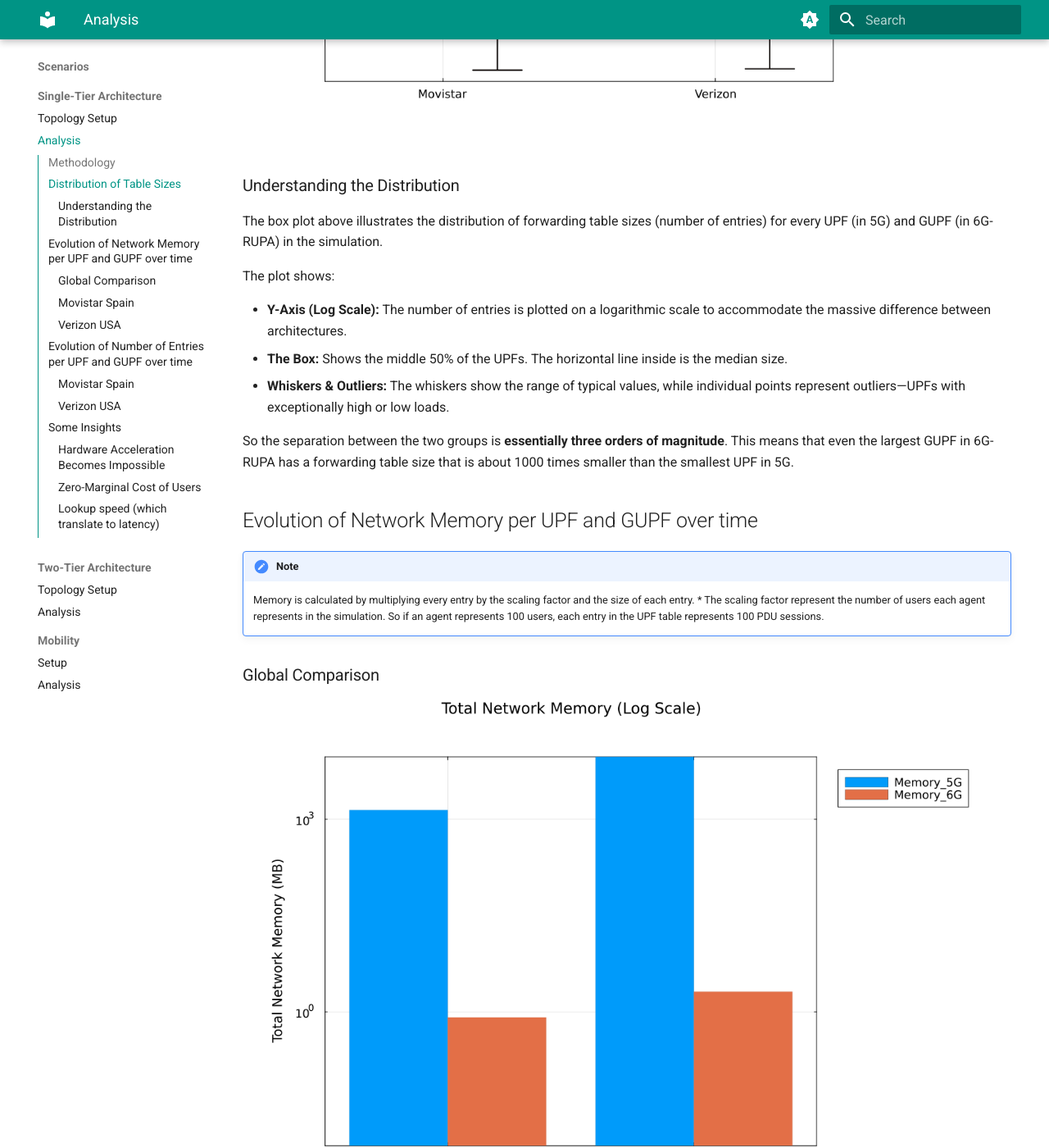
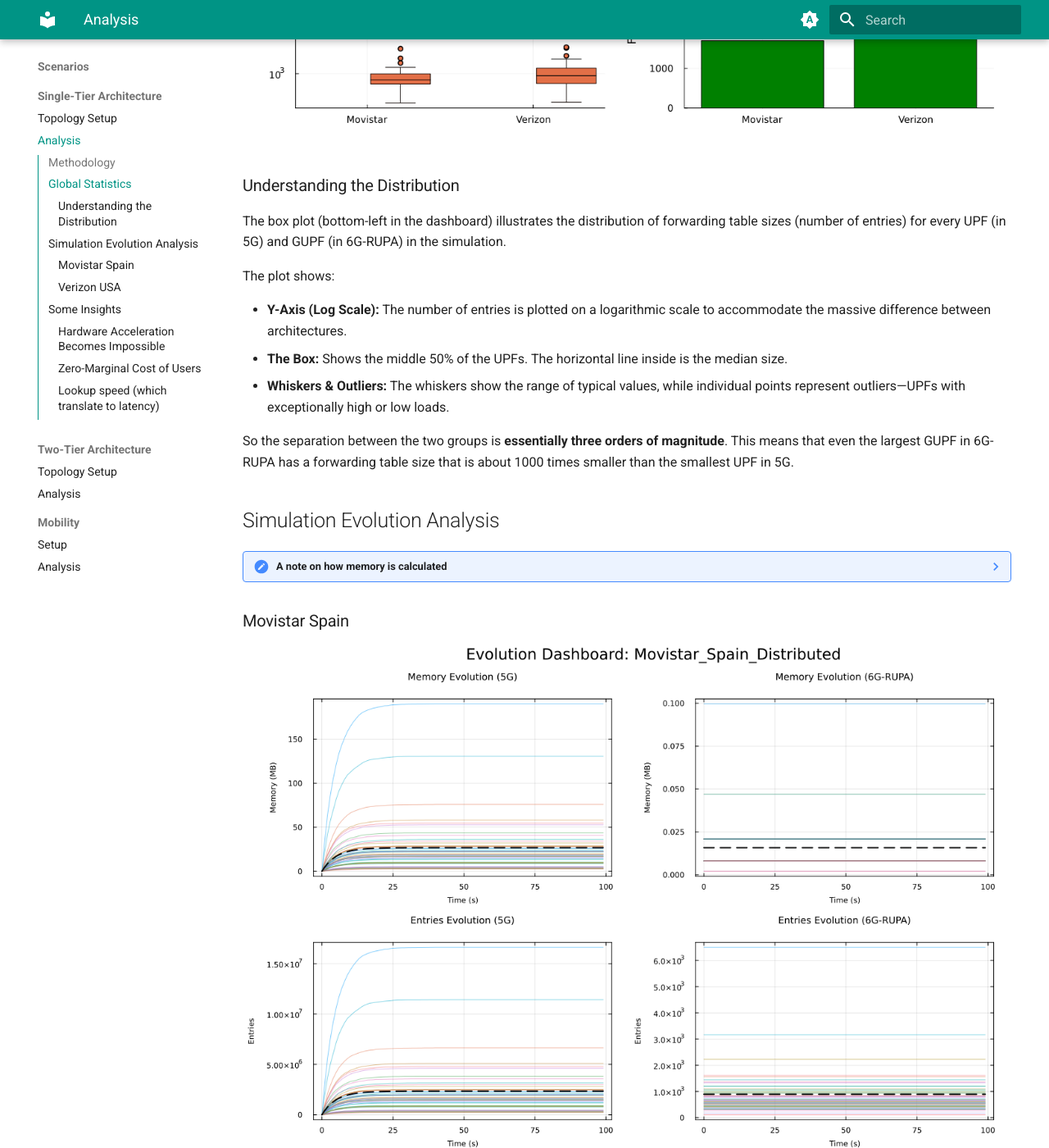
Before and after one commit to Fundacio-i2CAT/PLMN-GraphSim, an MkDocs documentation site: the page built from docs/scenarios/single_tier_architecture/analysis.md, in a window 1280 px wide and 1400 px high, scrolled down 1236 px. Shown: the whole window at 82% size. Built offline with MkDocs 1.6.1 and Material for MkDocs 9.7.7, drawn with Linux system fonts in a browser that asks for light colours; some of the changed text lies outside the part shown.

Commit message:
Docs starting to look great

```diff
--- a/docs/scenarios/single_tier_architecture/analysis.md
+++ b/docs/scenarios/single_tier_architecture/analysis.md
@@ -16,13 +16,13 @@ The main take here is that if we compare the total memory used by the 5G archite
 
 Let's break down the results further.
 
-## Distribution of Table Sizes
+## Global Statistics
 
-![Box Plot of Table Sizes](./boxplot_table_sizes.png)
+![Global Statistics Dashboard](../../images/single_tier_scenario/dashboard_global_stats.png)
 
 ### Understanding the Distribution
 
-The box plot above illustrates the distribution of forwarding table sizes (number of entries) for every UPF (in 5G) and GUPF (in 6G-RUPA) in the simulation.
+The box plot (bottom-left in the dashboard) illustrates the distribution of forwarding table sizes (number of entries) for every UPF (in 5G) and GUPF (in 6G-RUPA) in the simulation.
 
 The plot shows:
 
@@ -32,35 +32,23 @@ The plot shows:
 
 So the separation between the two groups is **essentially three orders of magnitude**. This means that even the largest GUPF in 6G-RUPA has a forwarding table size that is about 1000 times smaller than the smallest UPF in 5G.
 
-## Evolution of Network Memory per UPF and GUPF over time
+## Simulation Evolution Analysis
 
-!!! note
-    Memory is calculated by multiplying every entry by the scaling factor and the size of each entry.
-    * The scaling factor represent the number of users each agent represents in the simulation. So if an agent represents 100 users, each entry in the UPF table represents 100 PDU sessions.
+??? note "A note on how memory is calculated"
+    Memory is calculated based on the number of entries and the size of the data structures.
 
-### Global Comparison
-![Total Memory Comparison](./total_memory_comparison.png)
-![Average Memory per UPF](./average_memory_per_upf.png)
+    *   **Entry Size:** We use a consistent **12 bytes per entry** for both architectures to ensure a fair comparison.
+        *   **5G:** Derived from a 24-byte `ForwardingState5G` struct containing both Uplink and Downlink tunnels information (2 entries).
+        *   **6G-RUPA:** Derived from a 12-byte `ForwardingEntry6GRUPA` struct.
+    *   **Scaling:**
+        *   **5G:** The number of entries is scaled by the `scale_factor` (1000 users per agent), as 5G maintains per-session state ($O(n)$).
+        *   **6G-RUPA:** The number of entries is determined by the network topology and does not scale with the number of users ($O(1)$ complexity).
 
 ### Movistar Spain
-![Evolution Memory Movistar 5G](./evolution_5g_Fwd_State_Info_Size_MB_Movistar_Spain_Distributed.png)
-![Evolution Memory Movistar 6G](./evolution_6grupa_Fwd_State_Info_Size_MB_Movistar_Spain_Distributed.png)
+![Movistar Spain Dashboard](../../images/single_tier_scenario/dashboard_evolution_Movistar_Spain_Distributed.png)
 
 ### Verizon USA
-![Evolution Memory Verizon 5G](./evolution_5g_Fwd_State_Info_Size_MB_Verizon_USA_Distributed.png)
-![Evolution Memory Verizon 6G](./evolution_6grupa_Fwd_State_Info_Size_MB_Verizon_USA_Distributed.png)
-
-## Evolution of Number of Entries per UPF and GUPF over time
-
-One could argue that memory can be optimized and is somehow implementation dependent, but the number of entries is a more abstract metric that indicates the actual state the UPFs need to maintain, no matter how you later implement the data structures.
-
-### Movistar Spain
-![Evolution Entries Movistar 5G](./evolution_5g_Entries_Movistar_Spain_Distributed.png)
-![Evolution Entries Movistar 6G](./evolution_6grupa_Entries_Movistar_Spain_Distributed.png)
-
-### Verizon USA
-![Evolution Entries Verizon 5G](./evolution_5g_Entries_Verizon_USA_Distributed.png)
-![Evolution Entries Verizon 6G](./evolution_6grupa_Entries_Verizon_USA_Distributed.png)
+![Verizon USA Dashboard](../../images/single_tier_scenario/dashboard_evolution_Verizon_USA_Distributed.png)
 
 ## Some Insights
 
```
Also changed, not shown: docs/index.md (+14 -8 lines), docs/simulation-details/in-a-nutshell/in-a-nutshell.md (+2 -2 lines), docs/images/comparisons/comparison_Movistar_Spain.png (added), docs/images/comparisons/comparison_Verizon_USA.png (added), docs/images/single_tier_scenario/dashboard_evolution_Movistar_Spain_Distributed.png (added), docs/images/single_tier_scenario/dashboard_evolution_Verizon_USA_Distributed.png (added), docs/images/single_tier_scenario/dashboard_global_stats.png (added).
